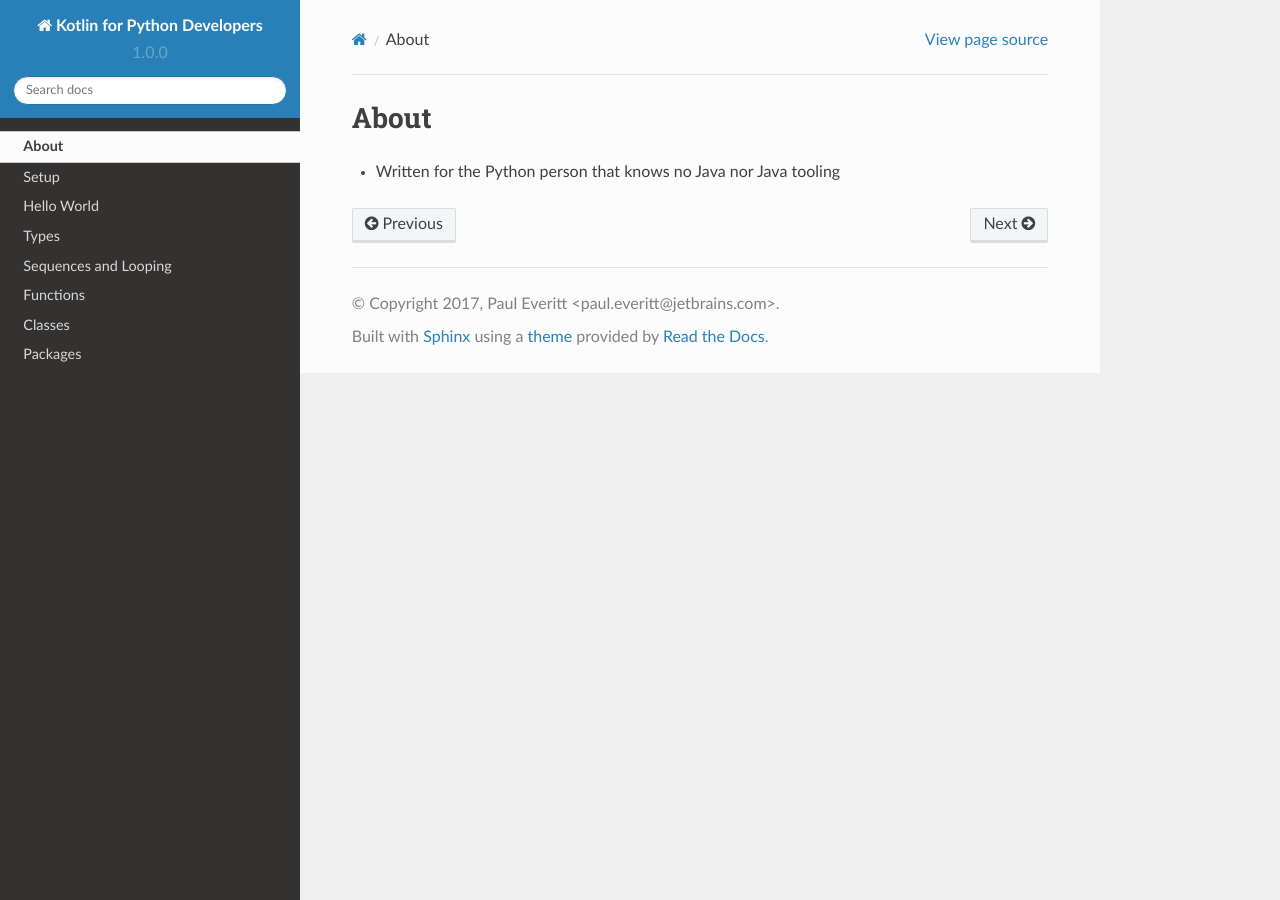
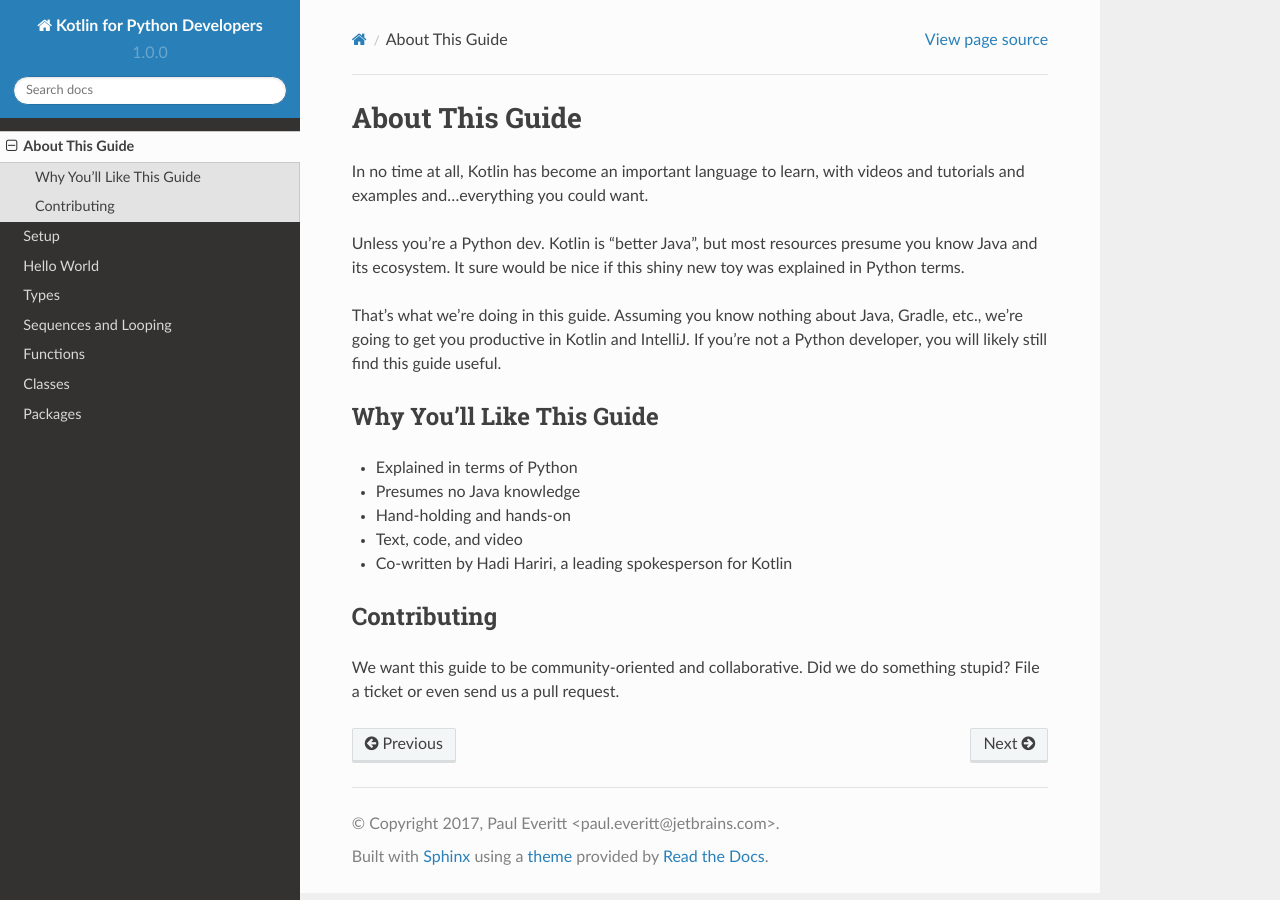
Before and after one commit to pauleveritt/kotlin_for_python, a Sphinx documentation site: the page built from docs/about.rst, in a window 1280 px wide. Built offline with Sphinx 7.4.7 and the Read the Docs theme 2.0.0, drawn with Linux system fonts in a browser that asks for light colours.

```diff
--- /dev/null
+++ b/docs/_templates/layout.html
@@ -0,0 +1,5 @@
+{# layout.html #}
+{# Import the theme's layout. #}
+{% extends "!layout.html" %}
+
+{% set css_files = css_files + ['_static/pygments.css'] %}
--- a/docs/about.rst
+++ b/docs/about.rst
@@ -1,6 +1,35 @@
-=====
-About
-=====
+================
+About This Guide
+================
 
+In no time at all, Kotlin has become an important language to learn,
+with videos and tutorials and examples and...everything you could
+want.
 
-- Written for the Python person that knows no Java nor Java tooling
+Unless you're a Python dev. Kotlin is "better Java", but most
+resources presume you know Java and its ecosystem. It sure would be
+nice if this shiny new toy was explained in Python terms.
+
+That's what we're doing in this guide. Assuming you know nothing about
+Java, Gradle, etc., we're going to get you productive in Kotlin and
+IntelliJ. If you're not a Python developer, you will likely still
+find this guide useful.
+
+Why You'll Like This Guide
+==========================
+
+- Explained in terms of Python
+
+- Presumes no Java knowledge
+
+- Hand-holding and hands-on
+
+- Text, code, and video
+
+- Co-written by Hadi Hariri, a leading spokesperson for Kotlin
+
+Contributing
+============
+
+We want this guide to be community-oriented and collaborative. Did we
+do something stupid? File a ticket or even send us a pull request.
--- a/docs/hello_world/index.rst
+++ b/docs/hello_world/index.rst
@@ -33,6 +33,10 @@
 
 Let's click the red X to close the REPL and start writing some Kotlin code.
 
+[video for this segment]
+
+
+
 First File
 ==========
 
@@ -45,6 +49,7 @@
 ``hello_world.kt``:
 
 .. literalinclude:: hello_world.kt
+    :language: kotlin
 
 Q: Are there times when src/main/kotlin is important, e.g. Gradle?
 
--- a/docs/index.rst
+++ b/docs/index.rst
@@ -1,7 +1,13 @@
 Kotlin for Python Developers
 ============================
 
+Kotlin: it's new, it's hot, it's exciting! If you're a Python developer,
+you might be interested in Kotlin for Android development. If you're
+a PyCharm user, you might want to write an IDE plugin, using Kotlin.
 
+In both cases, you're looking to to add Kotlin to your programming arsenal.
+This documentation teaches Kotlin -- from the perspective of a Python
+developer who knows nothing about Kotlin, Java, Gradle, or the JVM.
 
 .. toctree::
     :maxdepth: 2
```
Also changed, not shown: 1 other file.
